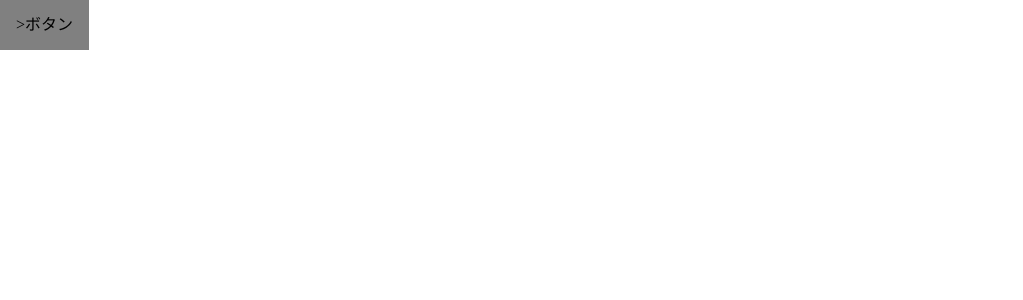
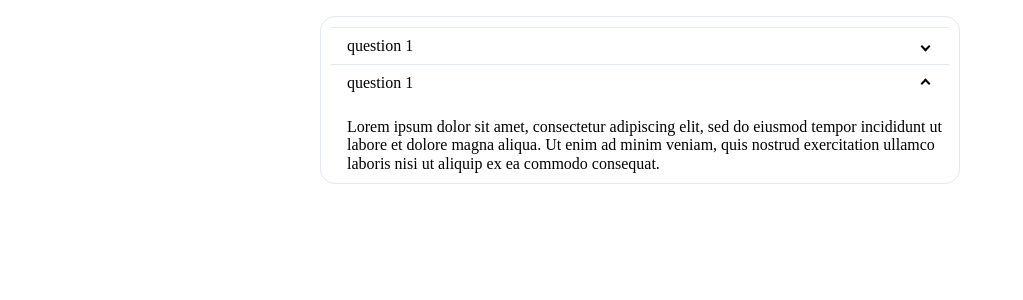
Before and after one commit to pokuwagata/nextjs-static-web-example, a Next.js app: page / in a window 1280 px wide. Shown: the top 300 px of the page, without its empty margins (0-1023 px from the left). Built offline with nearby package versions, Linux system fonts and the light colour scheme.

Commit message:
accordion

```diff
--- /dev/null
+++ b/components/Accordion/accordion.module.scss
@@ -0,0 +1,72 @@
+$border-color: #e2e8f0;
+
+.accordion {
+  border: 1px solid $border-color;
+  border-radius: 15px;
+  padding: 10px;
+}
+
+.accordion__button {
+  background-color: transparent;
+  border: 0;
+  display: block;
+  margin-right: 1px;
+  padding-left: 1rem;
+  position: relative;
+  text-align: left;
+  width: 100%;
+
+  &::after {
+    $size: 5px;
+    border-right: 2px solid #000;
+    border-top: 2px solid #000;
+    bottom: 0;
+    content: "";
+    display: block;
+    height: $size;
+    margin: auto 0;
+    position: absolute;
+    right: 20px;
+    top: 0;
+    transform: rotate(-45deg);
+    width: $size;
+  }
+}
+
+.accordion__button--hide {
+  &::after {
+    transform: rotate(135deg);
+  }
+}
+
+.accordion__question {
+  // border-bottom: 1px solid $border-color;
+  border-top: 1px solid $border-color;
+  font-size: 1rem;
+  margin: 0;
+  padding: 0.5rem 0;
+  transition-duration: 200ms;
+
+  &:hover {
+    background-color: rgba(0, 0, 0, 0.04);
+  }
+}
+
+.accordion__question--hide {
+  border-bottom: 0;
+  margin-bottom: -1rem;
+}
+
+.accordion__answer {
+  margin-left: 0;
+  margin-top: 1rem;
+  padding-left: 1rem;
+}
+
+.accordion__answer + * {
+  margin-top: 1rem;
+}
+
+.accordion__answer--hide {
+  display: none;
+}
--- /dev/null
+++ b/components/Accordion/index.tsx
@@ -0,0 +1,48 @@
+import Rea from "react";
+import { useState } from "react";
+import styles from "./accordion.module.scss";
+
+function Item(props: { visible: boolean }) {
+  return (
+    <>
+      <dt>
+        <h2
+          className={`${styles.accordion__question} ${
+            !props.visible && styles["accordion__question--hide"]
+          }`}
+        >
+          <button
+            className={`${styles.accordion__button} ${
+              !props.visible && styles["accordion__button--hide"]
+            }`}
+          >
+            question 1
+          </button>
+        </h2>
+      </dt>
+      <dd
+        className={`${styles.accordion__answer} ${
+          !props.visible && styles["accordion__answer--hide"]
+        }`}
+      >
+        Lorem ipsum dolor sit amet, consectetur adipiscing elit, sed do eiusmod
+        tempor incididunt ut labore et dolore magna aliqua. Ut enim ad minim
+        veniam, quis nostrud exercitation ullamco laboris nisi ut aliquip ex ea
+        commodo consequat.
+      </dd>
+    </>
+  );
+}
+
+export function Accordion() {
+  const [visibleItems, setVisibleItems] = useState([]);
+
+  return (
+    <>
+      <dl className={styles.accordion}>
+        <Item visible={false} />
+        <Item visible={true} />
+      </dl>
+    </>
+  );
+}
--- a/pages/index.tsx
+++ b/pages/index.tsx
@@ -1,5 +1,5 @@
 import Head from "next/head";
-import { Button } from "../components/Button";
+import { Accordion } from "../components/Accordion";
 
 export default function Home() {
   return (
@@ -8,7 +8,9 @@ export default function Home() {
         <title>Home</title>
         <link rel="icon" href="/favicon.ico" />
       </Head>
-      <Button></Button>
+      <div style={{ width: "50%", margin: "10px auto" }}>
+        <Accordion />
+      </div>
     </div>
   );
 }
```
Also changed, not shown: 1 other file (tests, documents, lock files or other folders).
